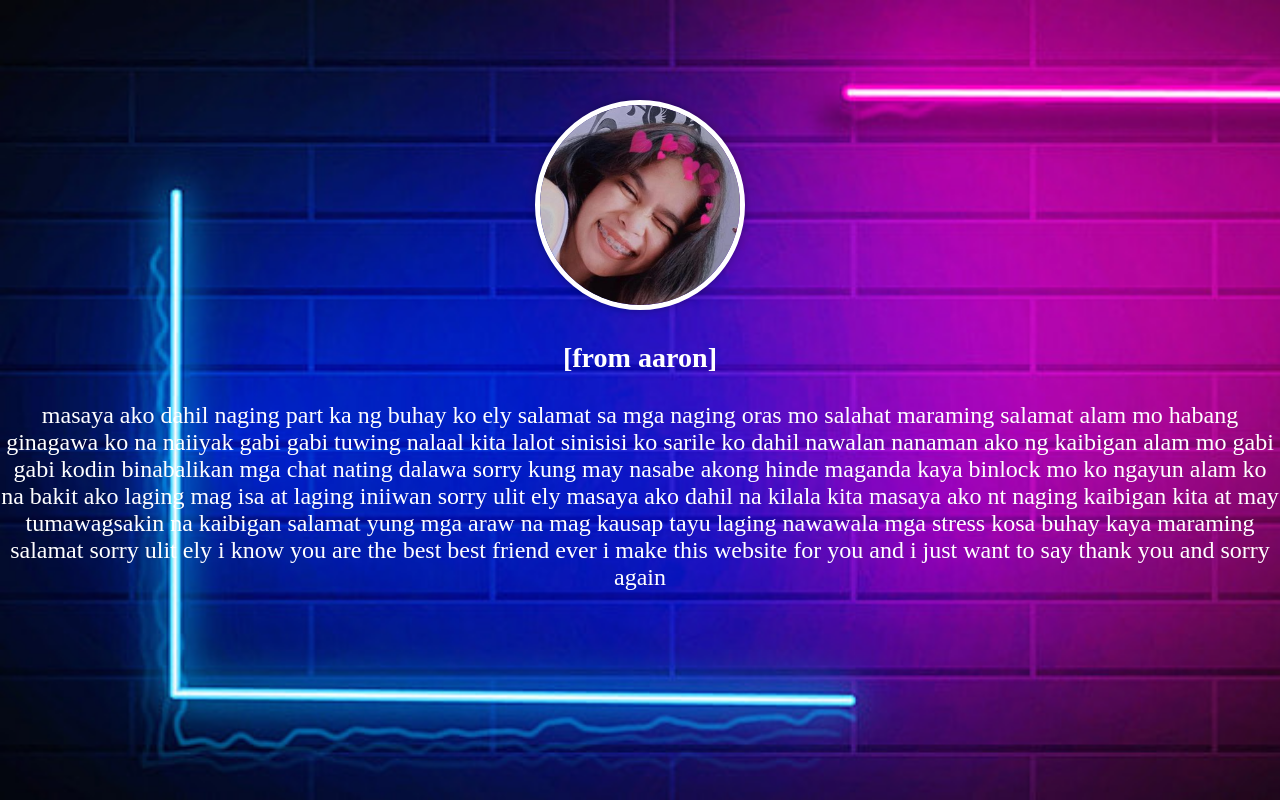
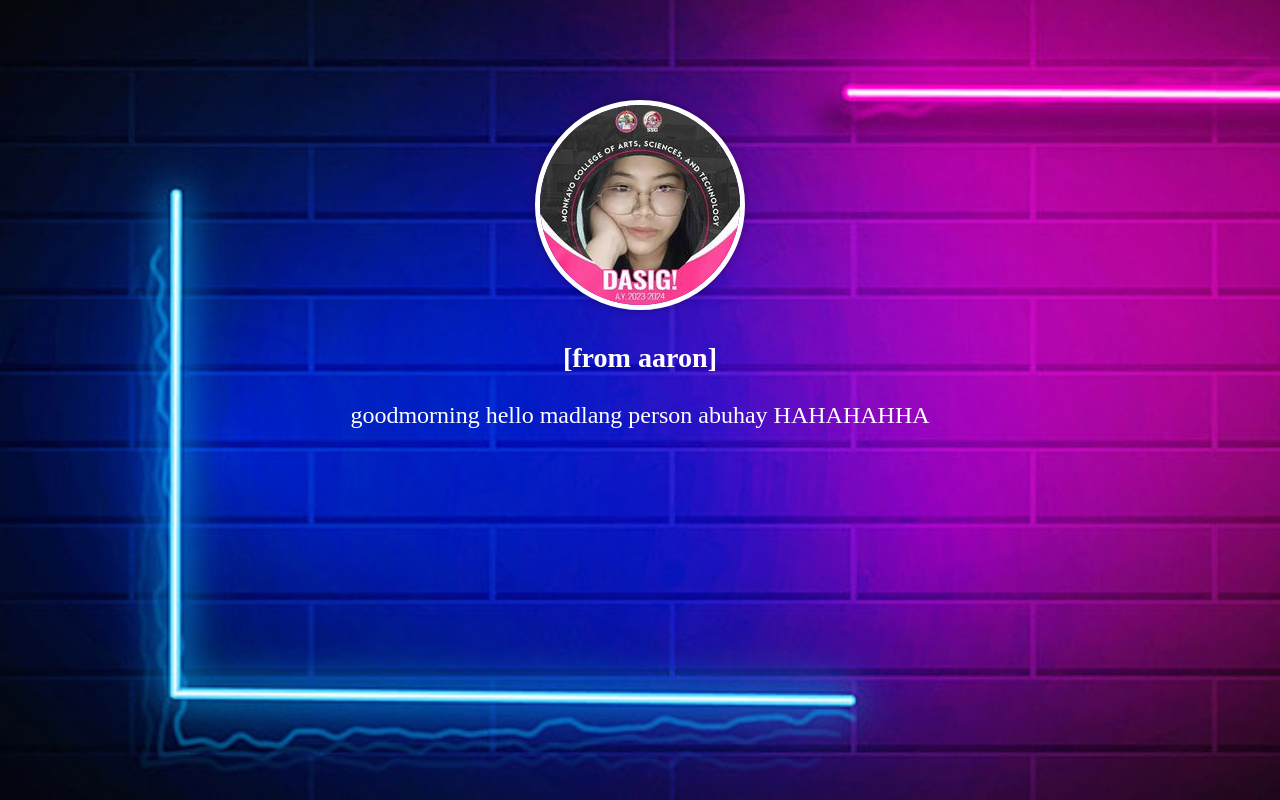
Before and after one commit to Foryou162/babii, a plain HTML site: page index.html in a window 1280 px wide. Drawn offline with Linux system fonts and the light colour scheme.

Commit message:
Update index.html

```diff
--- a/index.html
+++ b/index.html
@@ -6,12 +6,12 @@
 <body>
   <div class="circle-photo-container">
     <div class="circle-photo">
-      <img src="image/356932042_973563820460778_5495272158320060942_n.jpg" alt="Circle Photo"> <!-- Replace with your circular photo URL -->
+      <img src="image/366967166_298975866134473_8158228155770289536_n.jpg" alt="Circle Photo"> <!-- Replace with your circular photo URL -->
     </div>
   </div>
   <div class="message">
     <h3>[from aaron]</h3>
-    <p>masaya ako dahil naging part ka ng buhay ko ely salamat sa mga naging oras mo salahat maraming salamat alam mo habang ginagawa ko na naiiyak gabi gabi tuwing nalaal kita lalot sinisisi ko sarile ko dahil nawalan nanaman ako ng kaibigan alam mo gabi gabi kodin binabalikan mga chat nating dalawa sorry kung may nasabe akong hinde maganda kaya binlock mo ko ngayun alam ko na bakit ako laging mag isa at laging iniiwan sorry ulit ely masaya ako dahil na kilala kita masaya ako nt naging kaibigan kita at may tumawagsakin na kaibigan salamat yung mga araw na mag kausap tayu laging nawawala mga stress kosa buhay kaya maraming salamat sorry ulit ely i know you are the best best friend ever i make this website for you and i just want to say thank you and sorry again</p>
+    <p>goodmorning hello madlang  person abuhay HAHAHAHHA</p>
   </div>
 </body>
 </html>
```
